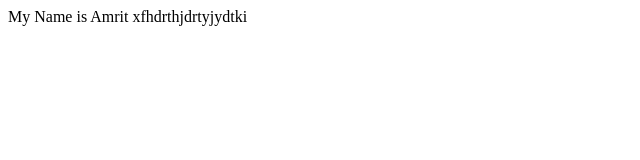
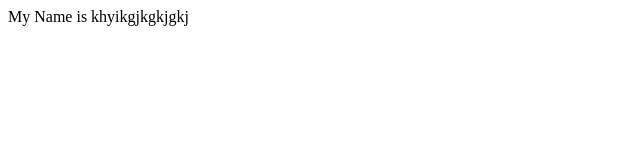
Before and after one commit to prashant10479/HSP, a plain HTML site: page index.html in a window 1280 px wide. Shown: the full height of the page, 0-640 px from the left. Drawn offline with Linux system fonts and the light colour scheme.

Commit message:
uigfhjvh

```diff
--- a/index.html
+++ b/index.html
@@ -6,6 +6,6 @@
     <title>Document</title>
 </head>
 <body>
-    My Name is Amrit
+    My Name is khyikgjkgkjgkj
 </body>
-</html>xfhdrthjdrtyjydtki
+</html>
```
